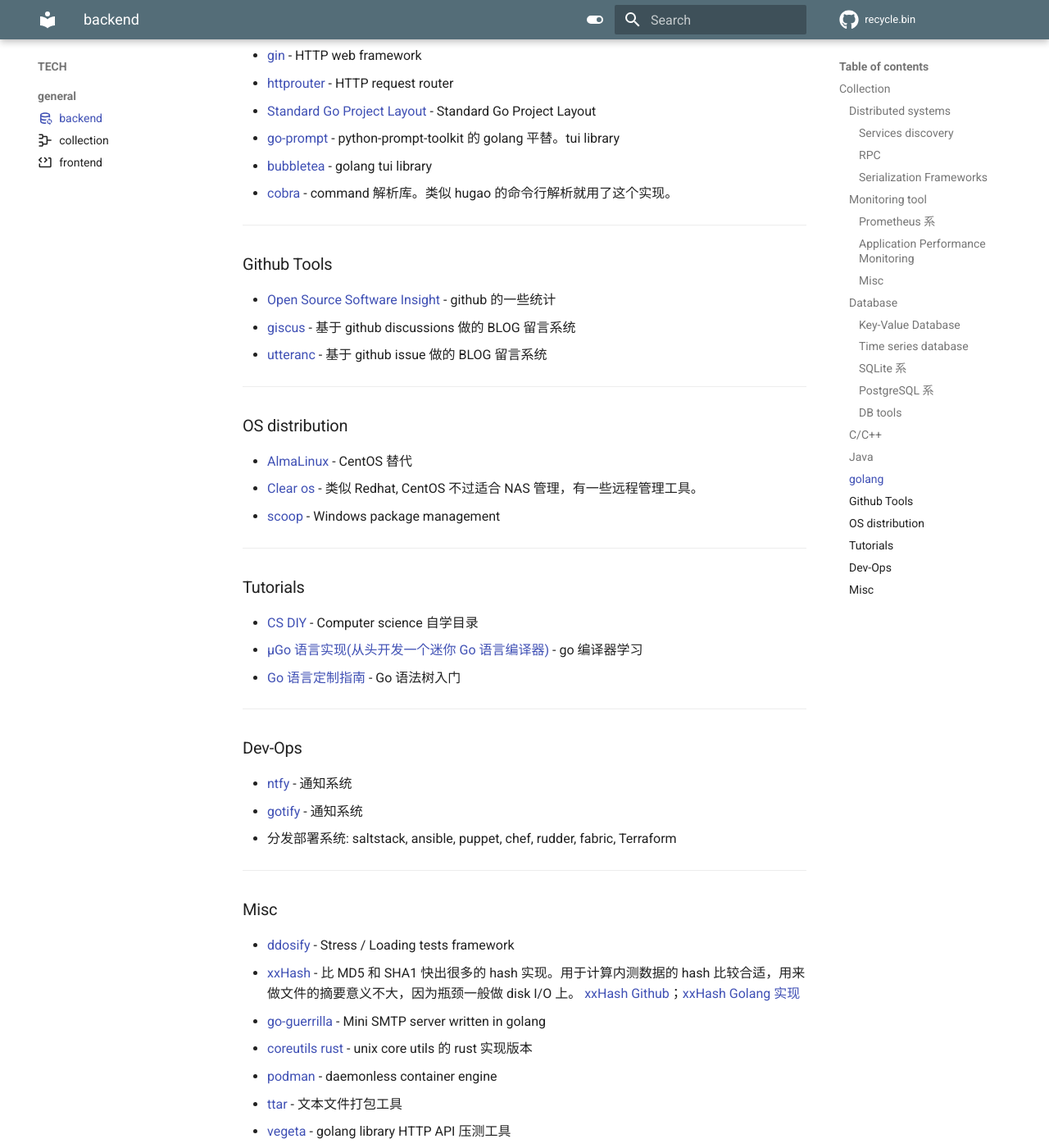
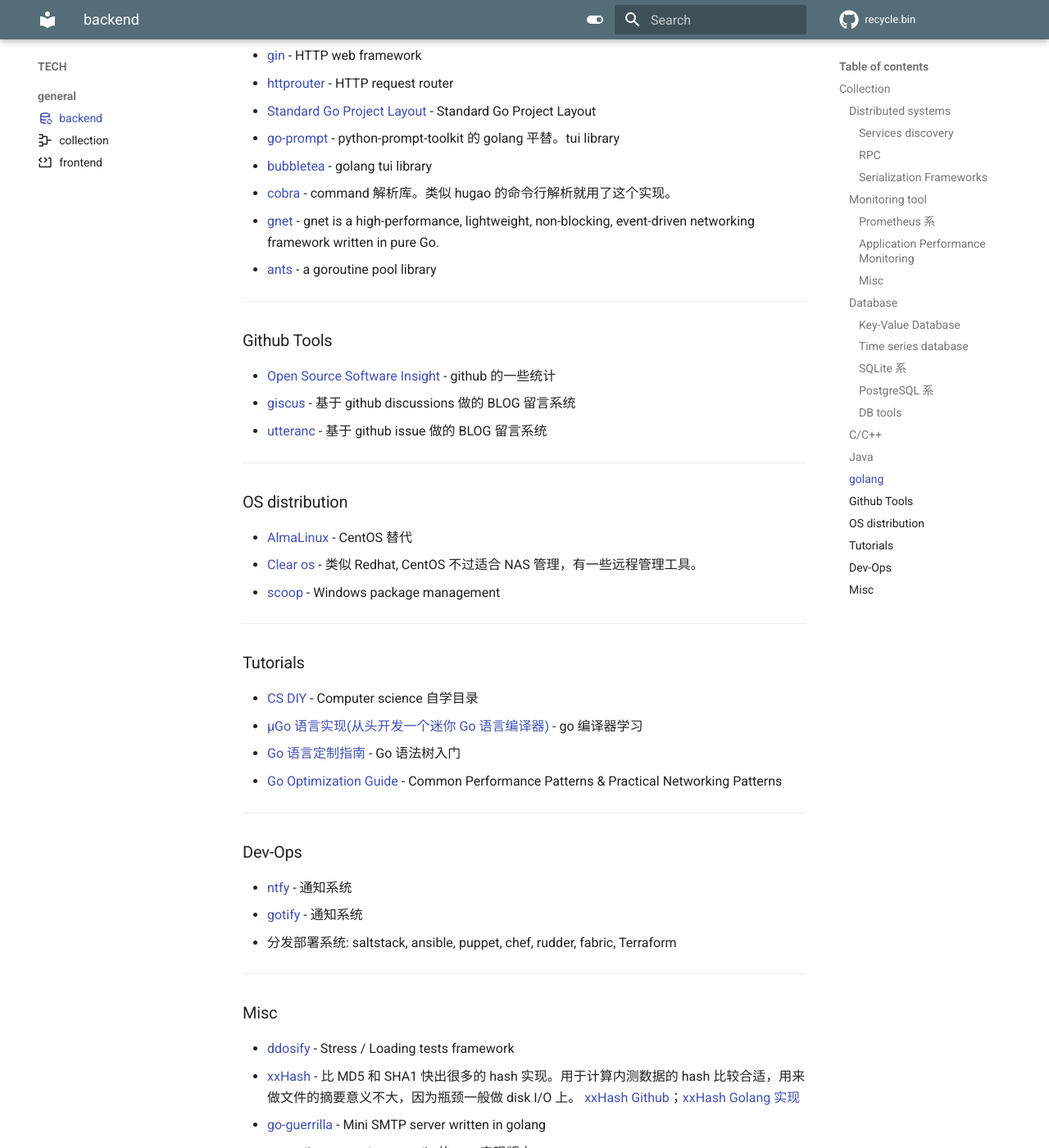
Before and after one commit to xiongjia/xiongjia.github.com, an MkDocs documentation site: the page built from docs/tech/backend.md, in a window 1280 px wide and 1400 px high, scrolled down 3202 px. Shown: the whole window at 82% size. Built offline with MkDocs 1.6.1 and Material for MkDocs 9.7.7, drawn with Linux system fonts in a browser that asks for light colours; comment, search, counter and statistics services are not loaded.

Commit message:
adding golang collection

```diff
--- a/docs/tech/backend.md
+++ b/docs/tech/backend.md
@@ -134,6 +134,8 @@
 - [go-prompt](https://github.com/c-bata/go-prompt){:target="\_blank"} - python-prompt-toolkit 的 golang 平替。tui library
 - [bubbletea](https://github.com/charmbracelet/bubbletea){:target="\_blank"} - golang tui library
 - [cobra](https://github.com/spf13/cobra){:target="\_blank"} - command 解析库。类似 hugao 的命令行解析就用了这个实现。
+- [gnet](https://github.com/panjf2000/gnet){:target="\_blank"} - gnet is a high-performance, lightweight, non-blocking, event-driven networking framework written in pure Go.
+- [ants](https://github.com/panjf2000/ants){:target="\_blank"} - a goroutine pool library
 
 ---
 
@@ -158,6 +160,7 @@
 - [CS DIY](https://csdiy.wiki/){:target="\_blank"} - Computer science 自学目录
 - [µGo 语言实现(从头开发一个迷你 Go 语言编译器)](https://github.com/wa-lang/ugo-compiler-book){:target="\_blank"} - go 编译器学习
 - [Go 语言定制指南](https://github.com/chai2010/go-ast-book){:target="\_blank"} - Go 语法树入门
+- [Go Optimization Guide](https://goperf.dev/){:target="\_blank"} - Common Performance Patterns & Practical Networking Patterns
 
 ---
 
```
